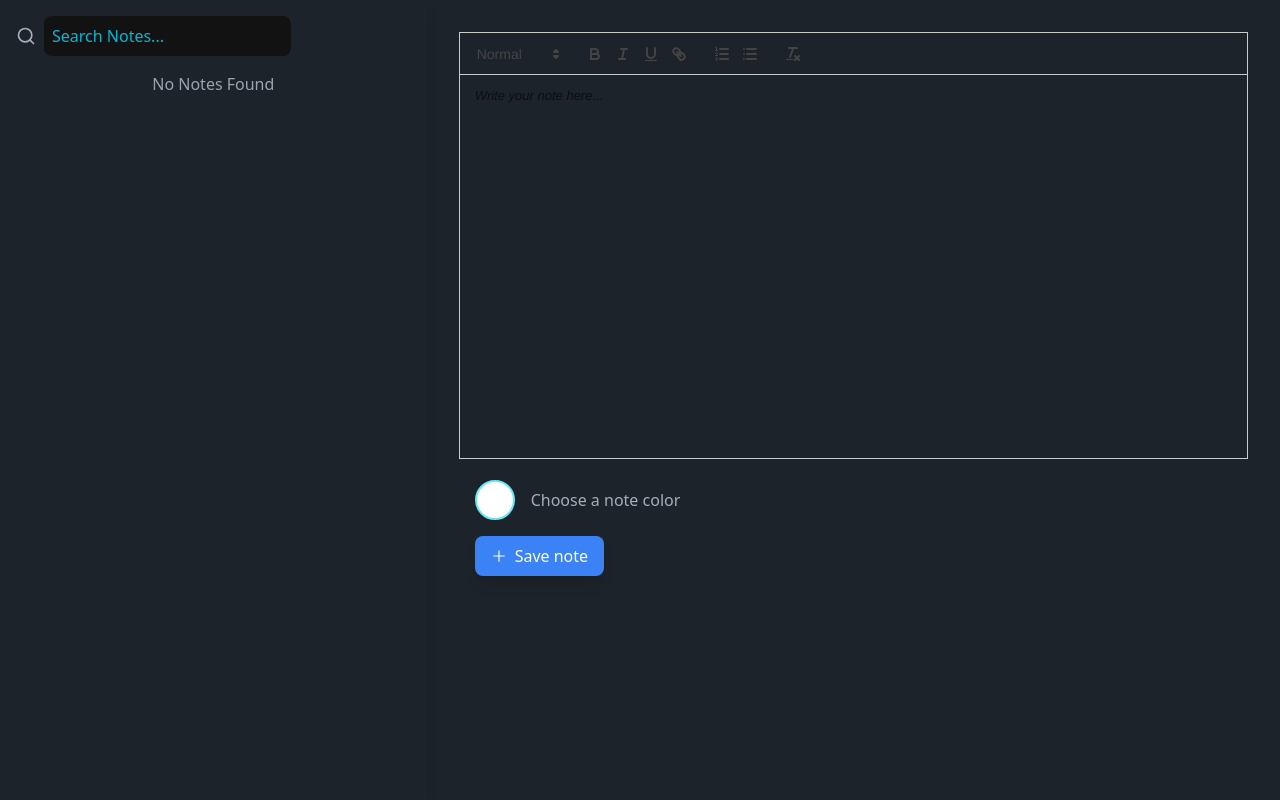
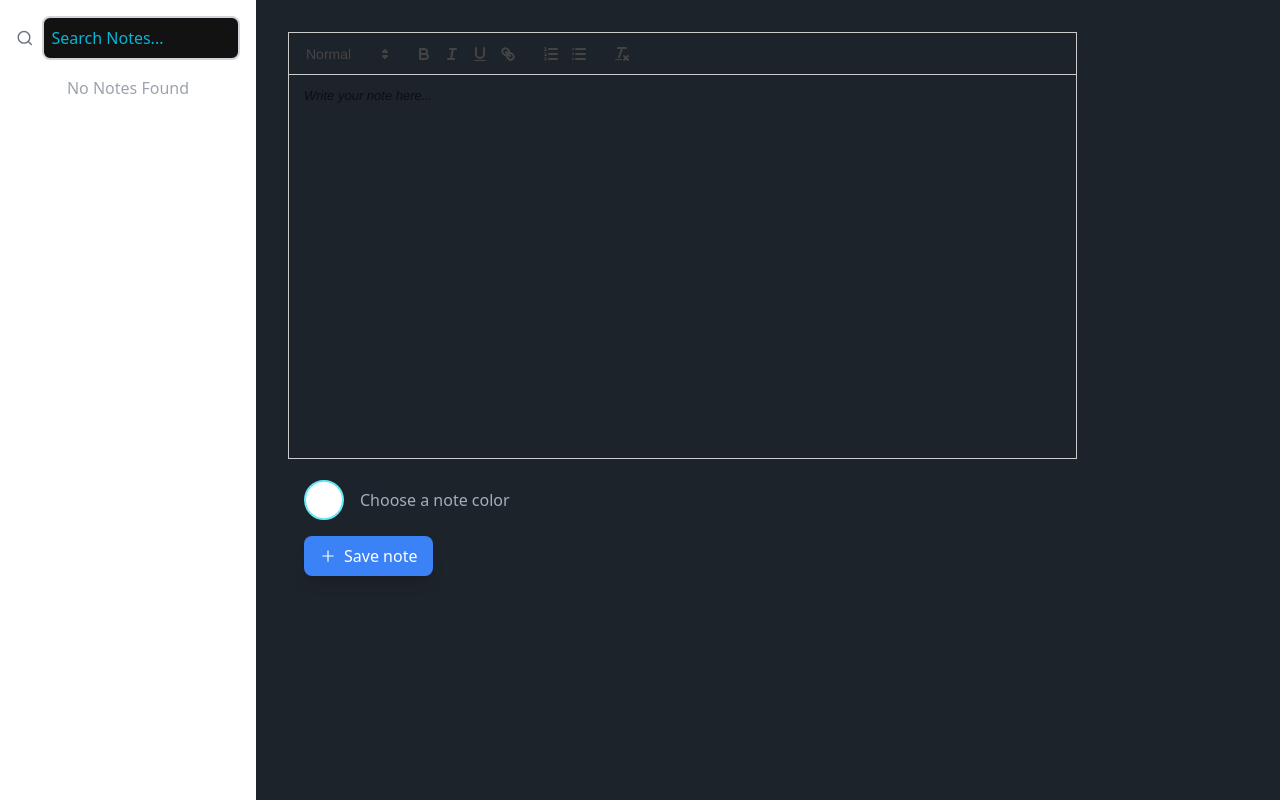
Before and after one commit to YashTirpude/Advance-Notes, a React (Vite) app: page / in a window 1280 px wide. Built offline with nearby package versions, Linux system fonts and the light colour scheme.

Commit message:
added collapsible sidebar functionality

```diff
--- a/src/components/Sidebar.tsx
+++ b/src/components/Sidebar.tsx
@@ -1,61 +1,113 @@
-import { FiSearch } from "react-icons/fi";
+import { motion } from "framer-motion";
+import { FiSearch, FiMenu, FiX } from "react-icons/fi";
 import useNotesStore from "../Store";
 import { AiFillDelete } from "react-icons/ai";
+import { useState } from "react";
 
 const Sidebar = () => {
-  // In your component
+  const [isOpen, setIsOpen] = useState(false);
   const { deleteNote } = useNotesStore();
-
   const { notes, search, selectNote, setSearch } = useNotesStore();
 
   const filteredNotes = notes.filter((note) =>
     note.text.toLowerCase().includes(search.toLowerCase())
   );
 
+  const toggleSidebar = () => {
+    setIsOpen(!isOpen);
+  };
+
   return (
-    <div className="w-1/3  p-4 shadow-lg ">
+    <>
+      <button
+        onClick={toggleSidebar}
+        className="sm:hidden fixed top-4 right-4 z-50 bg-white dark:bg-gray-800 p-2 rounded-full shadow-md"
+      >
+        {isOpen ? (
+          <FiX className="text-2xl" />
+        ) : (
+          <FiMenu className="text-2xl" />
+        )}
+      </button>
+
+      <div
+        className={`
+          fixed sm:relative top-0 left-0 h-full min-h-screen w-64
+          bg-white dark:bg-gray-800
+          transform transition-transform duration-300 ease-in-out
+          sm:translate-x-0 z-40
+          ${isOpen ? "translate-x-0" : "-translate-x-full"}
+        `}
+      >
+        <div className="w-full p-4 pt-16 sm:pt-4 h-full flex flex-col">
           <div className="flex items-center mb-4">
-        <FiSearch className="text-xl mr-2" />
+            <FiSearch className="text-xl text-gray-500 dark:text-gray-300 mr-2" />
             <input
               type="text"
               placeholder="Search Notes..."
               value={search}
               onChange={(e) => setSearch(e.target.value)}
-          className="placeholder-cyan-500 w-auto rounded-lg p-2"
+              className="placeholder-cyan-500 w-full rounded-lg p-2 border-2 border-gray-300 dark:bg-gray-700 dark:text-white dark:border-gray-600 transition duration-300 focus:ring-2 focus:ring-cyan-400"
             />
           </div>
 
-      <div>
+          <div className="flex-1 space-y-2 ">
             {filteredNotes.length > 0 ? (
               filteredNotes.map((note, index) => (
-            <div
+                <motion.div
+                  whileHover={{
+                    scale: 1.1,
+                    transition: { duration: 0.3 },
+                  }}
                   key={index}
-              onClick={() => selectNote(index)}
-              className={`flex  justify-between items-center p-4 mb-2 rounded-lg shadow-md cursor-pointer border hover:text-black hover:bg-cyan-400  transition duration-300
-          `}
+                  onClick={() => {
+                    selectNote(index);
+
+                    if (window.innerWidth < 640) {
+                      setIsOpen(false);
+                    }
+                  }}
+                  className={`flex justify-between items-center p-4 rounded-lg shadow-md cursor-pointer  hover:text-black dark:hover:text-white hover:bg-cyan-400 dark:hover:bg-cyan-600 `}
                 >
                   <div
-                className="w-4 h-4 rounded-full mr-2 "
+                    className="w-4 h-4 rounded-full mr-2"
                     style={{
                       backgroundColor: note.color,
                       border: "1px solid black",
                     }}
                   />
+
                   <div
-                className="truncate mx-2"
+                    className="truncate mx-2 text-gray-800 dark:text-white"
                     dangerouslySetInnerHTML={{ __html: note.text }}
                   />
 
-              <button onClick={() => deleteNote(index)}>
+                  <button
+                    onClick={(e) => {
+                      e.stopPropagation();
+                      deleteNote(index);
+                    }}
+                    className="text-red-600 dark:text-red-400 hover:text-red-800 dark:hover:text-red-200 transition duration-300"
+                  >
                     <AiFillDelete />
                   </button>
-            </div>
+                </motion.div>
               ))
             ) : (
               <p className="text-center text-gray-400">No Notes Found</p>
             )}
           </div>
         </div>
+      </div>
+
+      {/* Overlay for mobile when sidebar is open */}
+      {isOpen && (
+        <div
+          onClick={() => setIsOpen(false)}
+          className="fixed inset-0 bg-black opacity-50 sm:hidden z-30"
+        />
+      )}
+    </>
   );
 };
 
```
Lines whose indentation alone changed are shown as unchanged.
